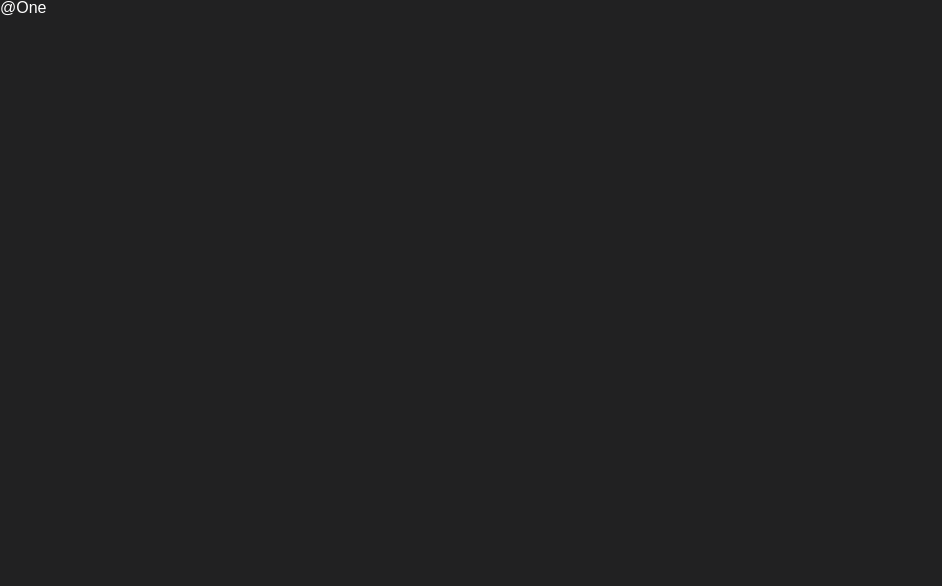
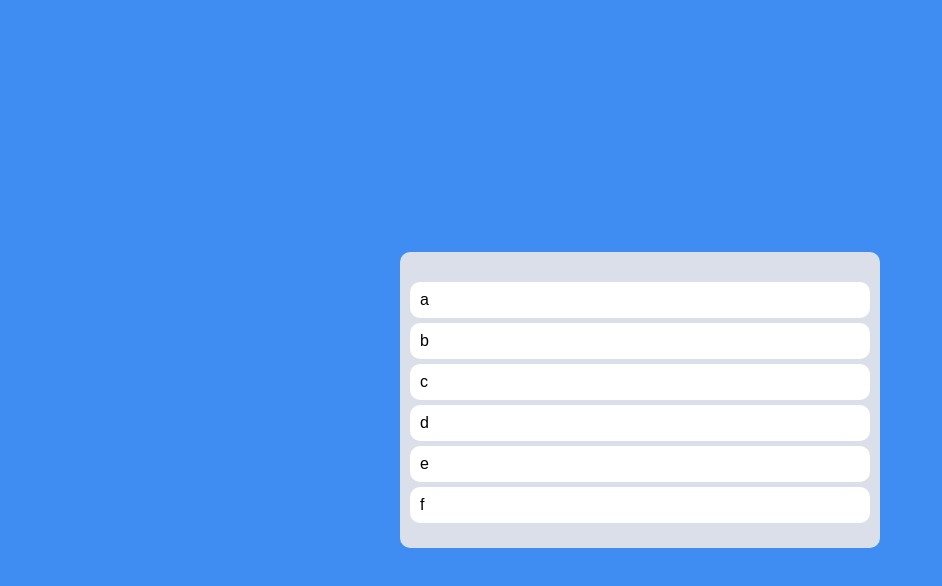
Before and after one commit to YuchanJung/dnd, a React (Create React App) app: page / in a window 1280 px wide. Shown: the top 586 px of the page, without its empty margins (0-942 px from the left). Built offline with nearby package versions, Linux system fonts and the light colour scheme.

Commit message:
update dnd styles, placeholder

```diff
--- a/src/App.tsx
+++ b/src/App.tsx
@@ -1,26 +1,67 @@
 import { DragDropContext, Draggable, Droppable } from "react-beautiful-dnd";
+import styled from "styled-components";
 
+const Wrapper = styled.div`
+  display: flex;
+  justify-content: center;
+  align-items: center;
+  max-width: 480px;
+  width: 100%;
+  margin: 0 auto;
+  height: 100vh;
+`;
+
+const Boards = styled.div`
+  display: grid;
+  width: 100%;
+  grid-template-columns: repeat(1, 1fr);
+`;
+
+const Board = styled.div`
+  padding: 20px 10px;
+  padding-top: 30px;
+  background-color: ${(props) => props.theme.boardColor};
+  border-radius: 10px;
+  min-height: 200px;
+`;
+
+const Card = styled.div`
+  background-color: ${(props) => props.theme.cardBgColor};
+  border-radius: 10px;
+  padding: 10px 10px;
+  margin-bottom: 5px;
+`;
+
+const toDos = ["a", "b", "c", "d", "e", "f"];
 
 function App() {
   const onDragEnd = () => {};
   return (
     <DragDropContext onDragEnd={onDragEnd}>
-      <div>
+      <Wrapper>
+        <Boards>
           <Droppable droppableId="one">
             {(provided) => (
-            <ul ref={provided.innerRef} {...provided.droppableProps}>
-              <Draggable draggableId="first" index={0}>
+              <Board ref={provided.innerRef} {...provided.droppableProps}>
+                {toDos.map((toDo, index) => (
+                  <Draggable key={toDo} draggableId={toDo} index={index}>
                     {(provided) => (
-                  <li ref={provided.innerRef} {...provided.draggableProps}>
-                    <span {...provided.dragHandleProps}>@</span>
-                    One
-                  </li>
+                      <Card
+                        ref={provided.innerRef}
+                        {...provided.dragHandleProps}
+                        {...provided.draggableProps}
+                      >
+                        {toDo}
+                      </Card>
                     )}
                   </Draggable>
-            </ul>
+                ))}
+                {provided.placeholder}
+              </Board>
             )}
           </Droppable>
-      </div>
+        </Boards>
+      </Wrapper>
     </DragDropContext>
   );
 }
--- a/src/index.tsx
+++ b/src/index.tsx
@@ -4,12 +4,12 @@
 import { ThemeProvider } from 'styled-components';
 import App from './App';
 import Globalstyle from './style/globalStyle';
-import { darkTheme } from './theme';
+import { darkTheme, lightTheme } from './theme';
 
 ReactDOM.render(
   <React.StrictMode>
     <RecoilRoot>
-      <ThemeProvider theme={darkTheme}>
+      <ThemeProvider theme={lightTheme}>
         <App />
         <Globalstyle />
       </ThemeProvider>
--- a/src/styled.d.ts
+++ b/src/styled.d.ts
@@ -6,7 +6,7 @@
   export interface DefaultTheme {
     textColor: stirng;
     bgColor: string;
-    accentColor: string;
+    boardColor: string;
     cardBgColor: string;
     cardShadowColor: string;
   }
--- a/src/theme.ts
+++ b/src/theme.ts
@@ -3,15 +3,15 @@
 export const darkTheme: DefaultTheme = {
   bgColor: "#212122",
   textColor: "white",
-  accentColor: "#ecf0f1",
+  boardColor: "#ecf0f1",
   cardBgColor: "#3D3D3D",
   cardShadowColor: "#161618",
 };
 
 export const lightTheme: DefaultTheme = {
-  bgColor: "#ecf0f1",
+  bgColor: "#3F8CF2",
   textColor: "black",
-  accentColor: "#222222",
+  boardColor: "#DADFE9",
   cardBgColor: "white",
   cardShadowColor: "#bdc3c7",
 };
```
Lines whose indentation alone changed are shown as unchanged.
